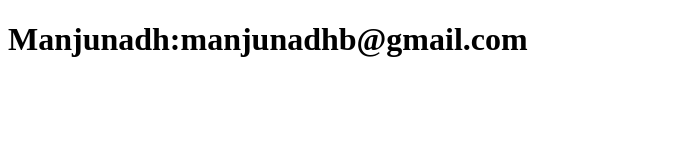
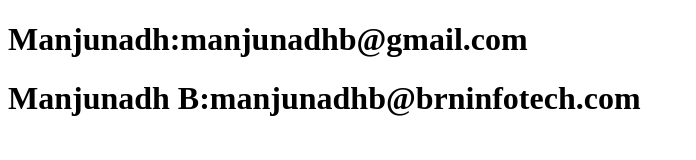
Before and after one commit to manjunadhb/emailIds, a plain HTML site: page index.html in a window 1280 px wide. Shown: the whole page, without its empty margins (0-696 px from the left). Drawn offline with Linux system fonts and the light colour scheme.

Commit message:
added alternative email id

```diff
--- a/index.html
+++ b/index.html
@@ -8,6 +8,7 @@
 </head>
 <body>
     <h1>Manjunadh:manjunadhb@gmail.com</h1>
+    <h1>Manjunadh B:manjunadhb@brninfotech.com</h1>
 
 </body>
 </html>
```
